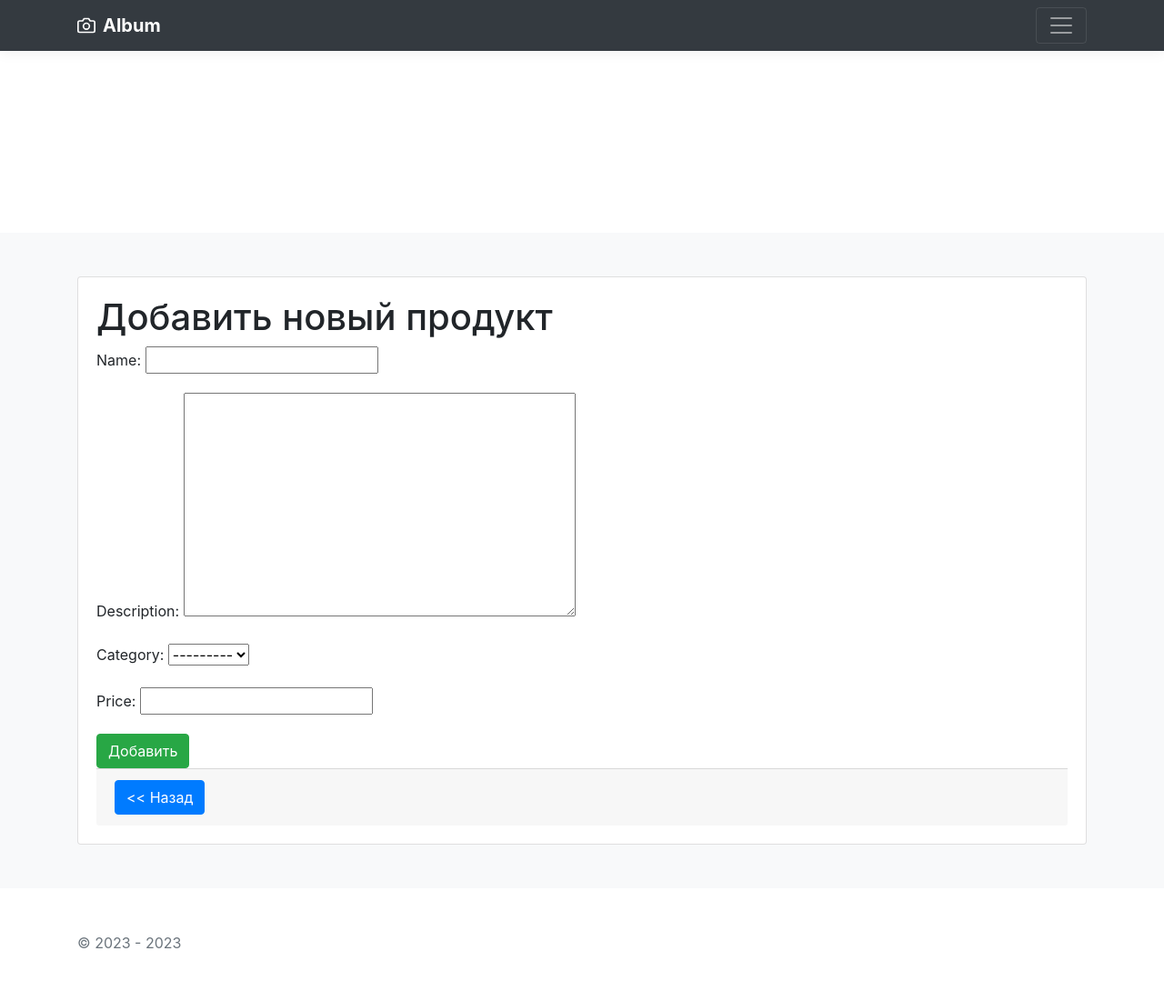
After one commit to VedishchevAnton/djangoProject, a Django app: page /products/create/ in a window 1280 px wide. The commit adds this page. Shown: the whole page at 91% size. Run offline with Django 4.2, Linux system fonts and the light colour scheme; data that the repository does not hold is empty; some libraries are stand-ins or nearby versions.

Commit message:
реализация контроллера и шаблона для добавления нового продукта

```diff
--- /dev/null
+++ b/catalog/templates/catalog/product_form.html
@@ -0,0 +1,21 @@
+{% extends 'catalog/base.html' %}
+
+{% block content %}
+    <div class="col">
+        <div class="card">
+            <div class="card-body">
+                <form method="post">
+                    {% csrf_token %}
+                    <h1>Добавить новый продукт</h1>
+                    {{ form.as_p }}
+                    <input type="submit" class="btn btn-success" value="Добавить">
+                </form>
+                <div class="card-footer">
+                    <a href="{% url 'catalog:products' %}" class="btn btn-primary"><< Назад</a>
+                </div>
+            </div>
+        </div>
+    </div>
+
+
+{% endblock %}
--- a/catalog/templates/catalog/product_list.html
+++ b/catalog/templates/catalog/product_list.html
@@ -1,6 +1,9 @@
 {% extends 'catalog/base.html' %}
 
 {% block content %}
+    <diov class="col-12">
+    <a href="{% url 'catalog:products_create' %}" class="btn btn-primary m-2">Добавить продукт</a>
+    </diov>
     {% for object in objects_list %}
         <div class="col-md-4">
             <div class="card mb-4 box-shadow">
--- a/catalog/urls.py
+++ b/catalog/urls.py
@@ -1,8 +1,7 @@
 from django.urls import path
 
 from catalog.apps import CatalogConfig
-from catalog.views import CategoryListView, contact, ProductsListView, ProductsDetailView
-
+from catalog.views import CategoryListView, contact, ProductsListView, ProductsDetailView, ProductsCreatView
 
 app_name = CatalogConfig.name
 
@@ -11,4 +10,5 @@ urlpatterns = [
     path('contact/', contact, name='contact'),
     path('products/', ProductsListView.as_view(), name='products'),
     path('product_details/<int:pk>/', ProductsDetailView.as_view(), name='product_details'),
+    path('products/create/', ProductsCreatView.as_view(), name='products_create'),
 ]
--- a/catalog/views.py
+++ b/catalog/views.py
@@ -1,4 +1,5 @@
 from django.shortcuts import render
+from django.urls import reverse_lazy
 from django.views import generic
 from catalog.models import Category, Product
 
@@ -32,6 +33,13 @@ class ProductsDetailView(generic.DetailView):
         return context_data
 
 
+class ProductsCreatView(generic.CreateView):
+    model = Product
+    fields = ('name', 'description', 'category', 'price')
+    success_url = reverse_lazy('catalog:products')
+
+
+
 def contact(request):
     # Если метод запроса POST, значит пользователь отправил сообщение через форму контактов
     if request.method == 'POST':
```
